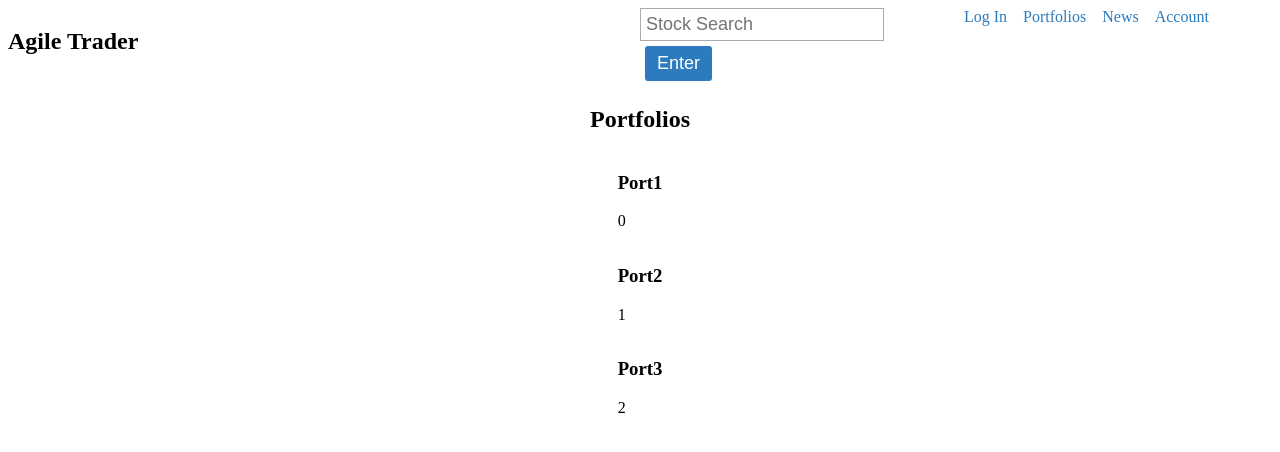
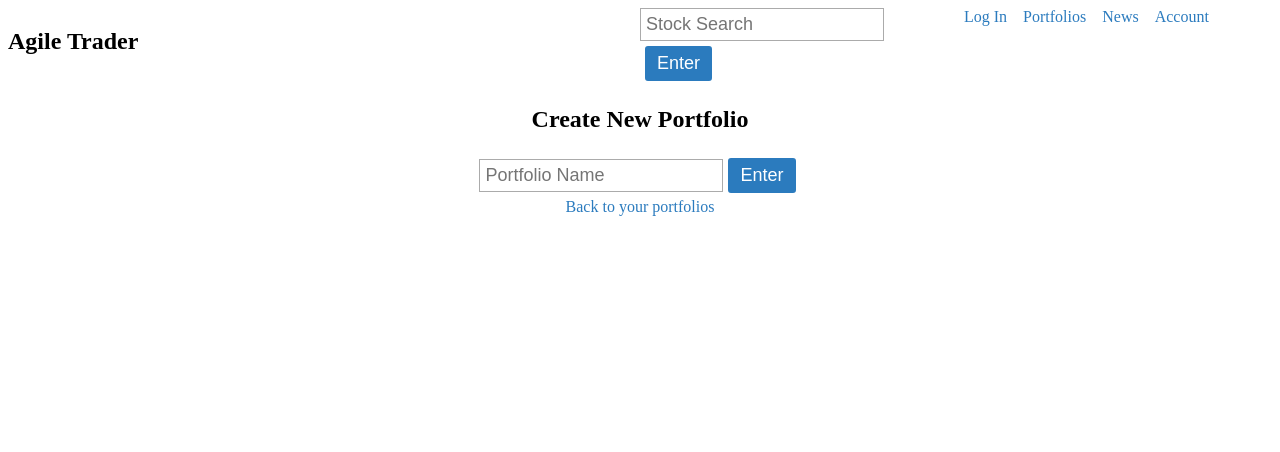
Before and after one commit to cs361-team15/agile-project, a React (Create React App) app in the folder client/: page /portfolios/create in a window 1280 px wide. Shown: the top 452 px of the page. Built offline with nearby package versions, Linux system fonts and the light colour scheme; no server answers.

Commit message:
Added portfolio creation

```diff
--- a/client/src/App.js
+++ b/client/src/App.js
@@ -7,6 +7,8 @@ import LogIn from './pages/Login'
 import Landing from './pages/Landing'
 import SignUp from './pages/SignUp'
 import Portfolios from './pages/Portfolios'
+import CreatePortfolio from './pages/CreatePortfolio'
+
 import { useState } from 'react'
 
 function TopNav() {
@@ -73,6 +75,9 @@ function App() {
           <Route path="/signup">
             <SignUp />
           </Route>
+          <Route path="/portfolios/create">
+            <CreatePortfolio />
+          </Route>
           <Route path="/portfolios">
             <Portfolios />
           </Route>
--- /dev/null
+++ b/client/src/pages/CreatePortfolio.js
@@ -0,0 +1,58 @@
+/** @jsx jsx */
+import { css, jsx } from '@emotion/core'
+
+import { useState } from 'react'
+
+import {Button, Input} from '../components/FormComponents'
+import { NavLink, useHistory } from 'react-router-dom'
+import { useSelector } from 'react-redux'
+import { getAuth } from '../redux/selectors'
+
+const url = 'https://cors-anywhere.herokuapp.com/http://agile-trader.herokuapp.com/'
+
+export default function CreatePortfolio() {
+    const [name, setName] = useState("")
+
+    const auth = useSelector(getAuth)
+
+    const history = useHistory()
+    return (
+        <div css={css`
+      display: flex;
+      align-items: center;
+      justify-content: center;
+      flex-direction: column;
+    `}>
+      <h2>Create New Portfolio</h2>
+      <form onSubmit={(e) => {
+        e.preventDefault()
+
+        fetch(url + 'insertPortfolio', {
+          method: 'POST',
+          mode: 'cors',
+          headers: {
+            'Accept': 'application/json',
+            'Content-Type': 'application/json'
+          },
+          body: JSON.stringify({
+            email: auth.email,
+            portfolio: name
+          })
+        }).then((response)=>{
+          console.log(response)
+
+          history.push("/portfolios")
+        })
+    }
+      }>
+        <Input
+          value={name}
+          onChange={e => setName(e.target.value)}
+          placeholder="Portfolio Name"
+        />
+        <Button type="submit">Enter</Button>
+      </form>
+      <NavLink to="/portfolios" css={css`text-decoration: none; color: #2b7bbe;`}>Back to your portfolios</NavLink>
+    </div>
+    )
+}
--- a/client/src/pages/Portfolios.js
+++ b/client/src/pages/Portfolios.js
@@ -5,6 +5,7 @@ import { useEffect } from 'react'
 import { useDispatch, useSelector } from 'react-redux'
 import { getPortfolios } from '../redux/selectors'
 import { setPortfolios } from '../redux/actions'
+import { NavLink } from 'react-router-dom'
 
 import Portfolio from '../components/Portfolio'
 
@@ -39,6 +40,7 @@ export default function Portfolios() {
       }
     >
       <h2>Portfolios</h2>
+      <NavLink to="/portfolios/create" css={css`text-decoration: none; color: #2b7bbe;`}>Create new portfolio</NavLink>
       {portfolios.map(portfolio => <Portfolio key={portfolio.id} {...portfolio} />)}
     </div>
   )
```
Also changed, not shown: 1 other file (tests, documents, lock files or other folders).
